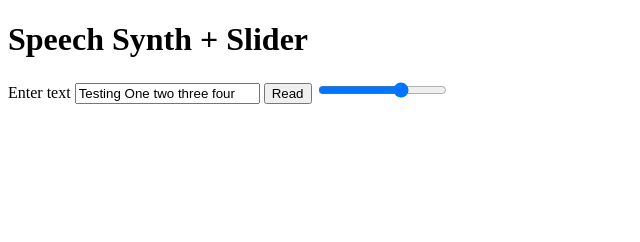
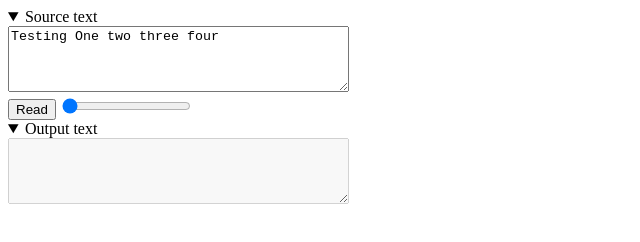
Before and after one commit to mccalluc/speech-slider, a plain HTML site: page index.html in a window 1280 px wide. Shown: the whole page, without its empty margins (0-640 px from the left). Drawn offline with Linux system fonts and the light colour scheme.

Commit message:
add output sink

```diff
--- a/index.html
+++ b/index.html
@@ -5,15 +5,21 @@
     <link rel="stylesheet" href="style.css" />
   </head>
   <body>
-    <h1>Speech Synth + Slider</h1>
 
-    <form>
-      <label for="source">Enter text</label>
-      <input id="source" type="text" value="Testing One two three four"/>
-      <button type="submit">Read</button>
-      <input type="range" id="timeline" min="0" max="3" />
-    </form>
+    <details open>
+      <summary>Source text</summary>
+      <textarea id="source" cols="40" rows="4">Testing One two three four</textarea>
+    </details>
+
+    <button id="read">Read</button>
+    <input type="range" id="timeline" min="0" max="1" value="0"/>
+
+    <details open>
+      <summary>Output text</summary>
+      <textarea id="sink" cols="40" rows="4" disabled></textarea>
+    </details>
 
     <script src="script.js"></script>
+
   </body>
 </html>
--- a/script.js
+++ b/script.js
@@ -1,40 +1,51 @@
+(() => {
   const synth = window.speechSynthesis;
   const timeline = document.querySelector("#timeline");
   const source = document.querySelector("#source");
+  const sink = document.querySelector("#sink");
+  const readButton = document.querySelector("#read");
 
   function speak(word, onend) {
-  console.log('speak:', word);
     if (synth.speaking) {
       console.error("speechSynthesis.speaking");
       return;
     }
-
     const utterance = new SpeechSynthesisUtterance(word);
     utterance.pitch = 1;
     utterance.rate = 0.8;
-
     utterance.onend = onend;
-
     utterance.onerror = function (event) {
       console.error("SpeechSynthesisUtterance.onerror");
     };
-
     synth.speak(utterance);
+    sink.value += word + " ";
   }
 
-function speakAll(words) {
-  speak(words[0], () => {
-    const remaining = words.slice(1);
-    timeline.value = timeline.max - remaining.length;
-    if (remaining.length) {
-      speakAll(remaining);
+  function getWords() {
+    return source.value.split(" ");
+  }
+
+  function speakFrom() {
+    const words = getWords()
+    const index = parseInt(timeline.value);
+    speak(words[index], () => {
+      timeline.value = index + 1;
+      if (parseInt(timeline.value) < parseInt(timeline.max)) {
+        speakFrom();
       }
     })
   }
 
-document.querySelector("form").onsubmit = (event) => {
+  readButton.onclick = (event) => {
     event.preventDefault();
-  timeline.max = source.value.split(" ").length
-  const words = source.value.split(" ");
-  speakAll(words);
+    speakFrom();
   };
+
+  function updateTimeline() {
+    timeline.max = getWords().length;
+    timeline.value = 0;
+  }
+  source.onchange = updateTimeline;
+  updateTimeline();
+  sink.value = "";
+})()
```
Lines whose indentation alone changed are shown as unchanged.
